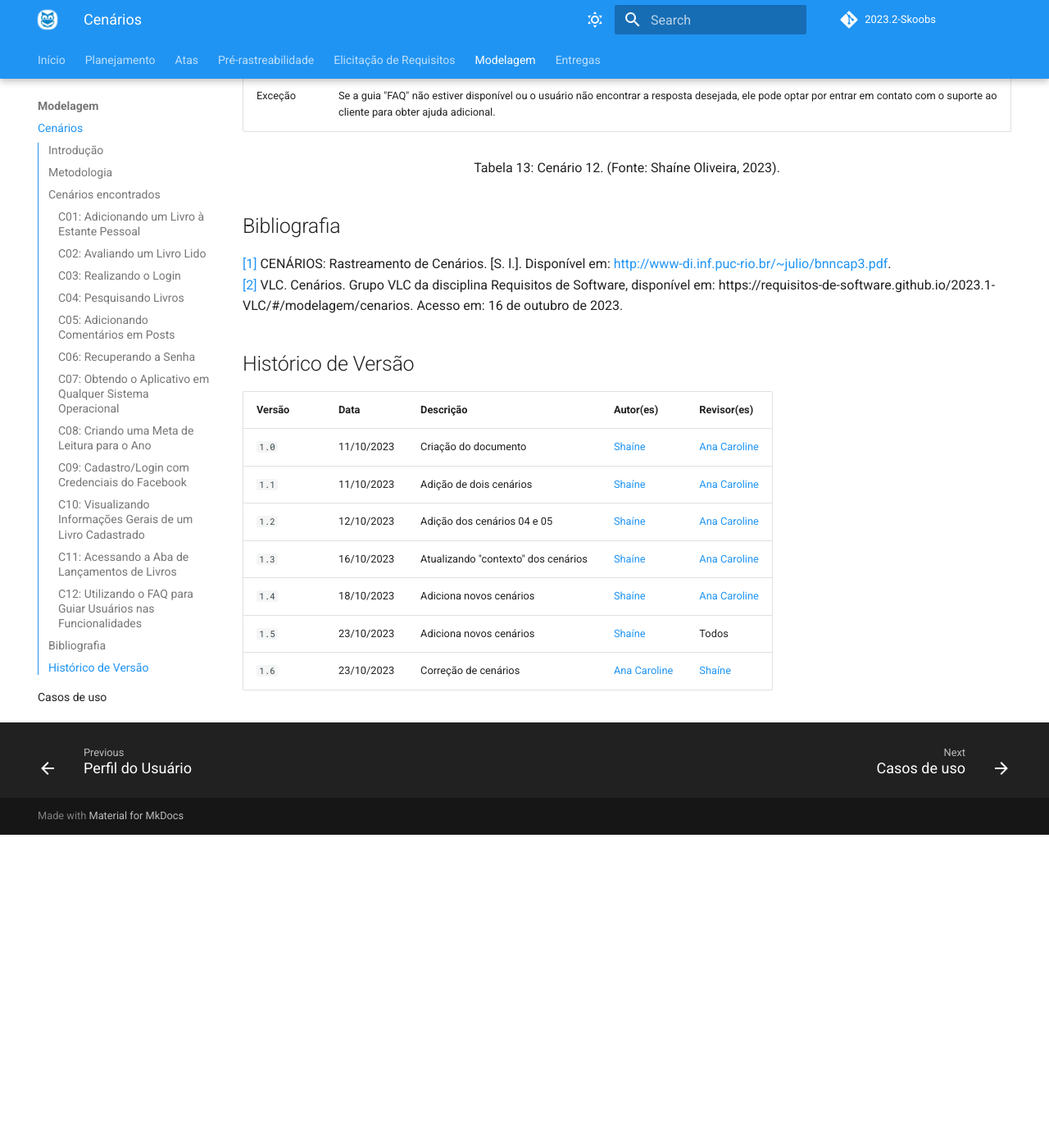
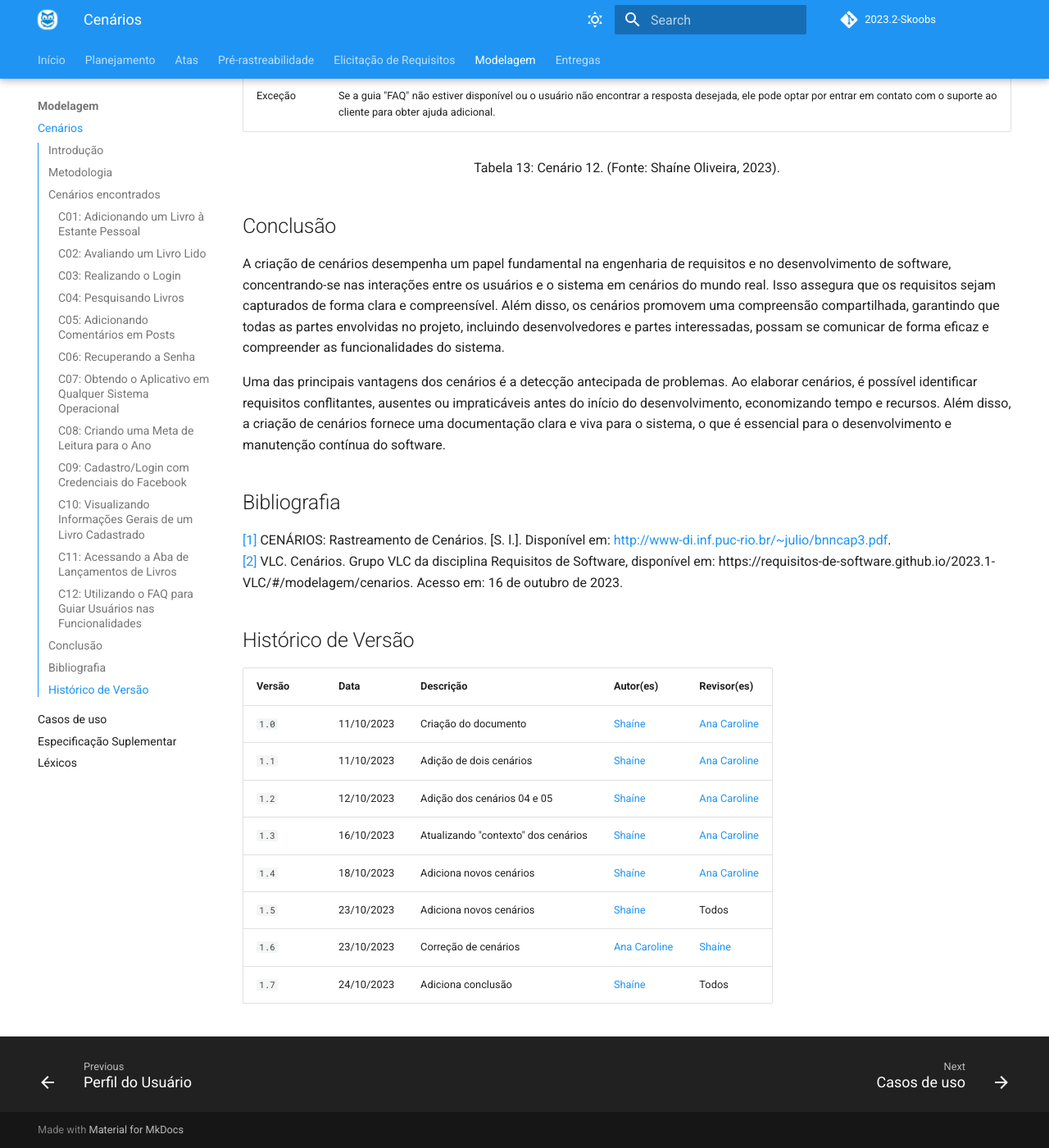
Before and after one commit to Requisitos-de-Software/2023.2-Skoob, an MkDocs documentation site: the page built from docs/modelagem/cenarios.md, in a window 1280 px wide and 1400 px high, scrolled down 8480 px. Shown: the whole window at 82% size. Built offline with MkDocs 1.6.1 and Material for MkDocs 9.7.7, drawn with Linux system fonts in a browser that asks for light colours; comment, search, counter and statistics services are not loaded; before the commit the page ends 9498 px from its top, so only the background shows below that.

Commit message:
Adiciona conclusão nos cenários.

```diff
--- a/docs/modelagem/cenarios.md
+++ b/docs/modelagem/cenarios.md
@@ -235,6 +235,11 @@
 <p> Tabela 13: Cenário 12. (Fonte: Shaíne Oliveira, 2023).</p>
 </div>
 
+## Conclusão
+A criação de cenários desempenha um papel fundamental na engenharia de requisitos e no desenvolvimento de software, concentrando-se nas interações entre os usuários e o sistema em cenários do mundo real. Isso assegura que os requisitos sejam capturados de forma clara e compreensível. Além disso, os cenários promovem uma compreensão compartilhada, garantindo que todas as partes envolvidas no projeto, incluindo desenvolvedores e partes interessadas, possam se comunicar de forma eficaz e compreender as funcionalidades do sistema.
+
+Uma das principais vantagens dos cenários é a detecção antecipada de problemas. Ao elaborar cenários, é possível identificar requisitos conflitantes, ausentes ou impraticáveis antes do início do desenvolvimento, economizando tempo e recursos. Além disso, a criação de cenários fornece uma documentação clara e viva para o sistema, o que é essencial para o desenvolvimento e manutenção contínua do software.
+
 ## Bibliografia
 
 <a id="aa" href="#a">[1]</a> CENÁRIOS: Rastreamento de Cenários. [S. l.]. Disponível em: <http://www-di.inf.puc-rio.br/~julio/bnncap3.pdf>. <br>
@@ -251,3 +256,4 @@
 | `1.4`  | 18/10/2023 | Adiciona novos cenários     | [Shaíne](https://github.com/ShaineOliveira)   | [Ana Caroline](https://github.com/anaaroch)          |
 | `1.5`  | 23/10/2023 | Adiciona novos cenários     | [Shaíne](https://github.com/ShaineOliveira)   | Todos      |
 | `1.6`  | 23/10/2023 | Correção de cenários     | [Ana Caroline](https://github.com/anaaroch)   |   [Shaíne](https://github.com/ShaineOliveira)    |
+| `1.7`  | 24/10/2023 | Adiciona conclusão    |[Shaíne](https://github.com/ShaineOliveira)   |  Todos  |
```
